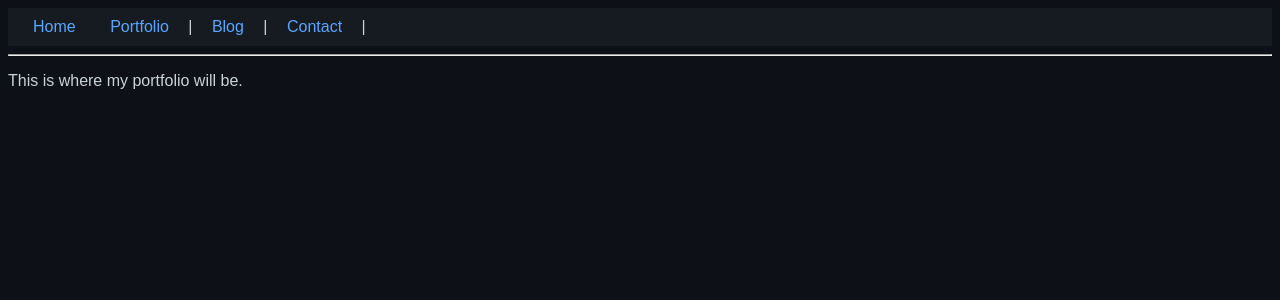
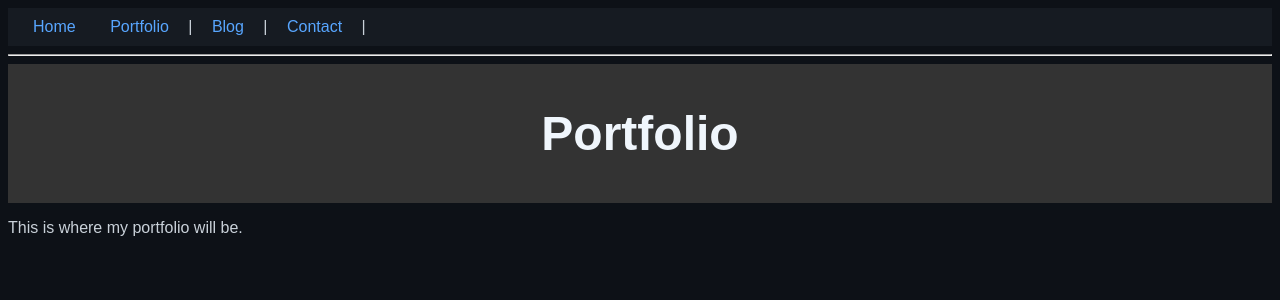
Before and after one commit to stephensmw/stephensmw.github.io, a Jekyll site: the page built from portfolio.md, in a window 1280 px wide. Shown: the top 300 px of the page. Built offline with Jekyll 4.4.1, drawn with Linux system fonts in a browser that asks for light colours.

Commit message:
Update portfolio.md
Updated H1.

```diff
--- a/portfolio.md
+++ b/portfolio.md
@@ -2,4 +2,7 @@
 layout: default
 title: "Portfolio"
 ---
+<header class="mini-header">
+    <h1>Portfolio</h1>
+</header>
 This is where my portfolio will be.
```
